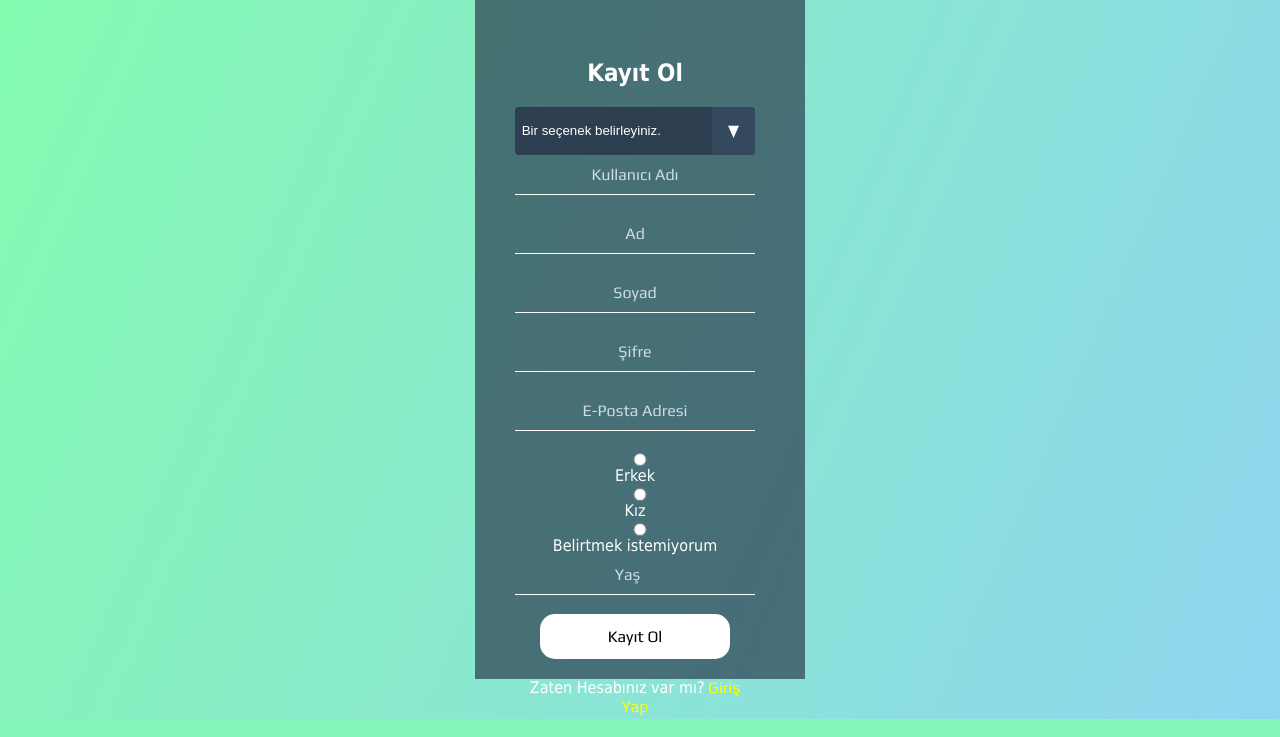
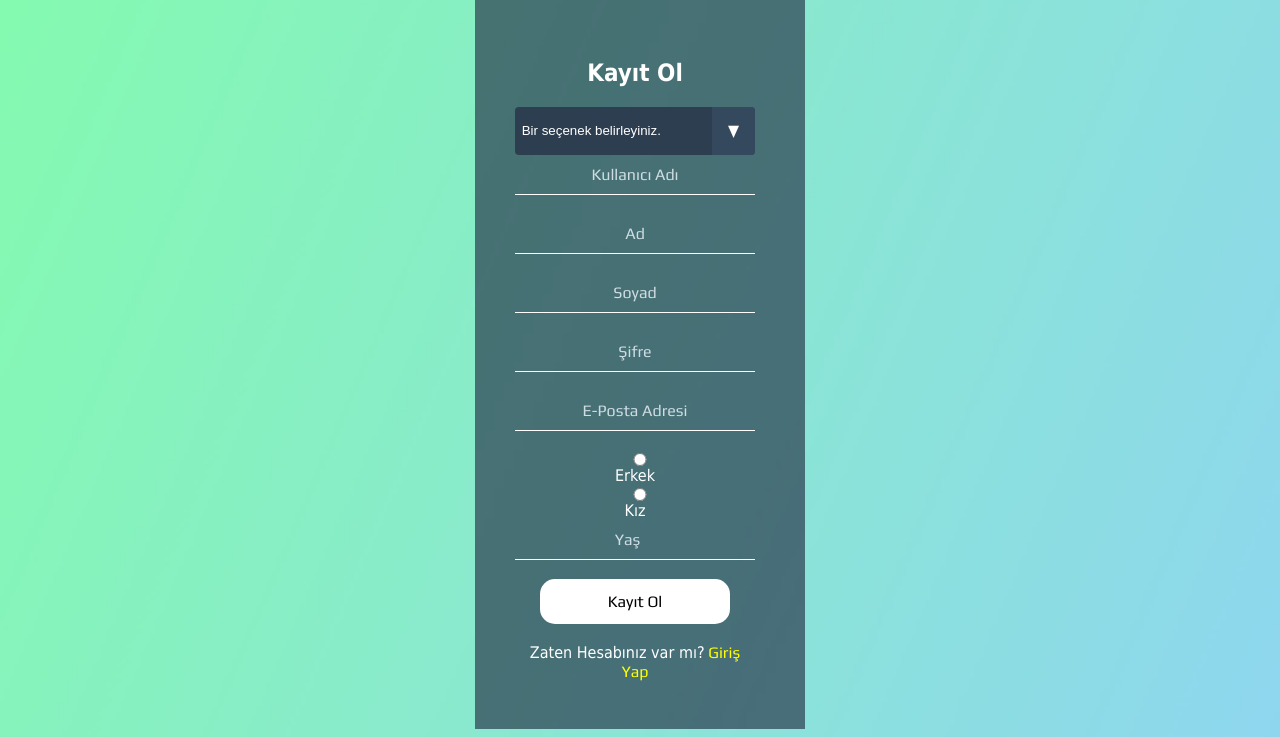
Before and after one commit to ServerCetin/diyetinguvende, a PHP site: page /kayitol.html in a window 1280 px wide. Shown: the part 81-818 px from the top of the page. Run offline with PHP 8.4, Linux system fonts and the light colour scheme.

Commit message:
23.12.2019
Kayıt İşlemleri Düzenlenmesi

```diff
--- a/kayitol.html
+++ b/kayitol.html
@@ -74,7 +74,6 @@ body {
     <input type="mail" placeholder="E-Posta Adresi"><br><br>
 	<input type="radio" align="left" name="cinsiyet" value="erkek"> Erkek<br>
 <input type="radio" align="center" name="cinsiyet" value="kiz"> Kız<br>
-<input type="radio" align="right" name="cinsiyet" value="belirtmekistemiyorum"> Belirtmek istemiyorum
 	<input type="number" placeholder="Yaş"><br><br>
     <input type="button" value="Kayıt Ol" onclick="myFunction()"><br><br>
         <div id="msg">Tebrikler Başarı İle Üye Oldun!</div>
--- a/logincss/kayitol.css
+++ b/logincss/kayitol.css
@@ -12,7 +12,7 @@ body
 	width:250px;
 	margin:auto;
 	margin-top:80px;
-	height:600px;
+	height:650px;
 }
 {.
 	height:590px;
```
